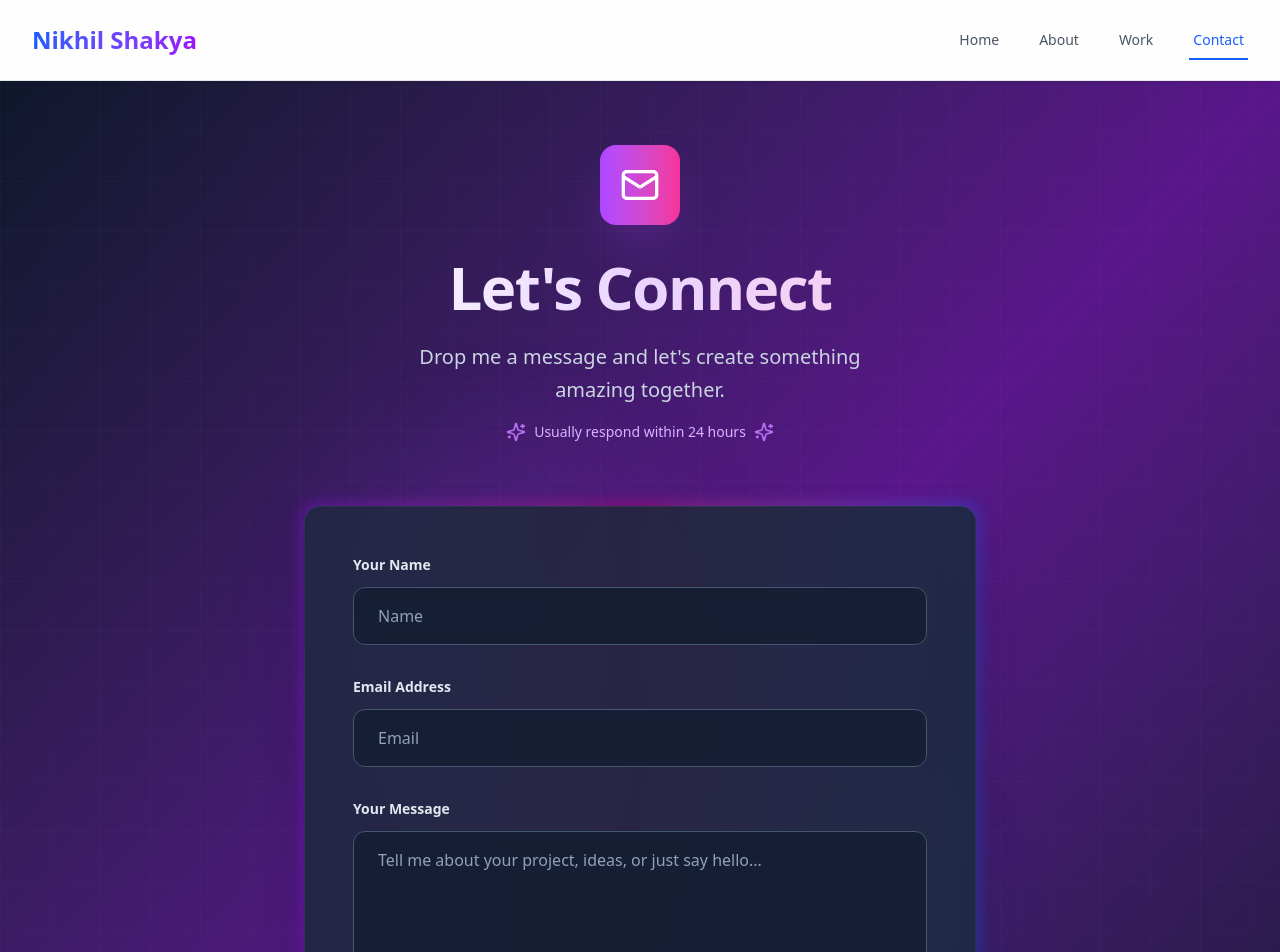
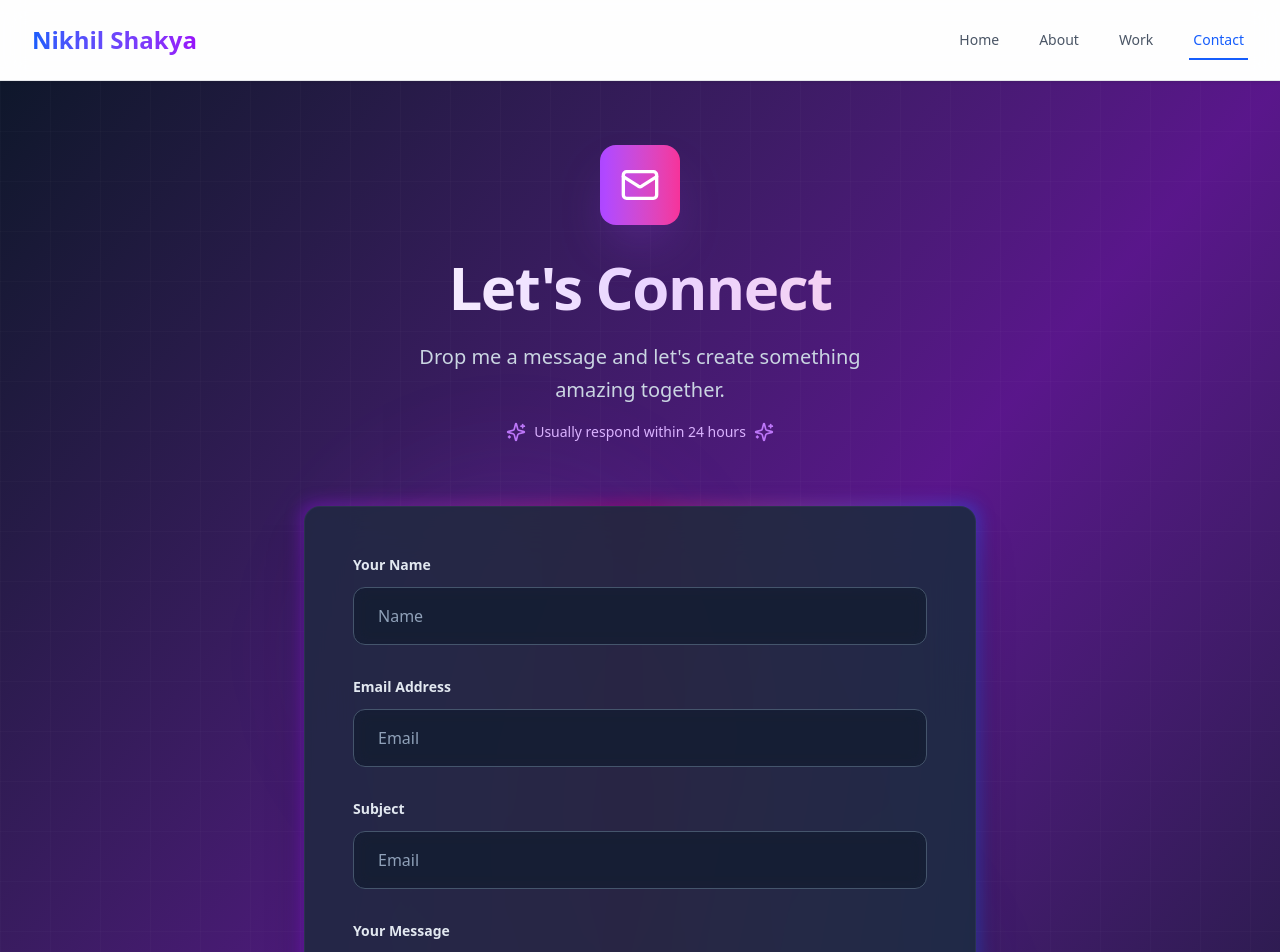
Before and after one commit to nikhilShakya7/NextJs-myWebsite, a Next.js app: page /contact in a window 1280 px wide. Shown: the top 952 px of the page. Built offline with nearby package versions, Linux system fonts and the light colour scheme.

Commit message:
`Added emailjs library and subject input field to contact page`

```diff
--- a/app/contact/page.tsx
+++ b/app/contact/page.tsx
@@ -4,11 +4,13 @@ import { useState } from "react";
 import { Send, Sparkles, Mail } from "lucide-react";
 import { motion } from "framer-motion";
 import { fadeIn, staggerContainer, slideIn } from "../../utils/motion";
+import emailjs from "emailjs-com";
 
 export default function Contact() {
   const [formData, setFormData] = useState({
     name: "",
     email: "",
+    subject: "",
     message: "",
   });
   const [isSubmitting, setIsSubmitting] = useState(false);
@@ -22,24 +24,34 @@ export default function Contact() {
     }));
   };
 
-  const handleSubmit = async (e: React.FormEvent) => {
+  const handleSubmit = (e: { preventDefault: () => void }) => {
     e.preventDefault();
     setIsSubmitting(true);
-    try {
-      const res = await fetch("./api/contact", {
-        method: "POST",
-        headers: { "Content-Type": "application/json" },
-        body: JSON.stringify(formData),
-      });
-      if (!res.ok) throw new Error("Failed to send message");
-      setSubmitStatus("success");
-      setFormData({ name: "", email: "", message: "" });
-    } catch (error) {
-      setSubmitStatus("error");
-    } finally {
-      setIsSubmitting(false);
-      setTimeout(() => setSubmitStatus("idle"), 5000);
-    }
+
+    emailjs
+      .send(
+        "service_6yofzip",
+        "template_fk5h9f7",
+        formData,
+        "2Ae5oRFqdT9lxGXz9"
+      )
+      .then(
+        (result) => {
+          console.log(result.text);
+          setSubmitStatus("success");
+          setFormData({
+            name: "",
+            email: "",
+            subject: "",
+            message: "",
+          });
+        },
+        (error) => {
+          console.log(error.text);
+          setSubmitStatus("error");
+        }
+      )
+      .finally(() => setIsSubmitting(false));
   };
 
   return (
@@ -173,6 +185,30 @@ export default function Contact() {
                       id="email"
                       name="email"
                       value={formData.email}
+                      onChange={handleChange}
+                      className="w-full px-6 py-4 bg-slate-900/50 border border-slate-600 rounded-xl text-white placeholder-slate-400 focus:ring-2 focus:ring-purple-500 focus:border-transparent transition-all duration-300 backdrop-blur-sm"
+                      placeholder="Email"
+                      required
+                    />
+                    <div className="absolute inset-0 rounded-xl bg-gradient-to-r from-purple-500/0 via-purple-500/0 to-purple-500/0 group-focus-within:from-purple-500/10 group-focus-within:via-pink-500/10 group-focus-within:to-blue-500/10 transition-all duration-500 pointer-events-none"></div>
+                  </div>
+                </motion.div>
+                <motion.div
+                  variants={fadeIn("up", "tween", 0.4, 1)}
+                  className="group"
+                >
+                  <label
+                    htmlFor="email"
+                    className="block text-sm font-semibold text-slate-200 mb-3 transition-colors duration-300 group-focus-within:text-purple-400"
+                  >
+                    Subject
+                  </label>
+                  <div className="relative">
+                    <input
+                      type="text"
+                      id="subject"
+                      name="subject"
+                      value={formData.subject}
                       onChange={handleChange}
                       className="w-full px-6 py-4 bg-slate-900/50 border border-slate-600 rounded-xl text-white placeholder-slate-400 focus:ring-2 focus:ring-purple-500 focus:border-transparent transition-all duration-300 backdrop-blur-sm"
                       placeholder="Email"
--- a/package.json
+++ b/package.json
@@ -10,6 +10,7 @@
   },
   "dependencies": {
     "@heroicons/react": "^2.2.0",
+    "emailjs-com": "^3.2.0",
     "framer-motion": "^12.15.0",
     "heroicons-react": "^1.4.1",
     "lucide-react": "^0.511.0",
```
Also changed, not shown: 1 other file (tests, documents, lock files or other folders).
